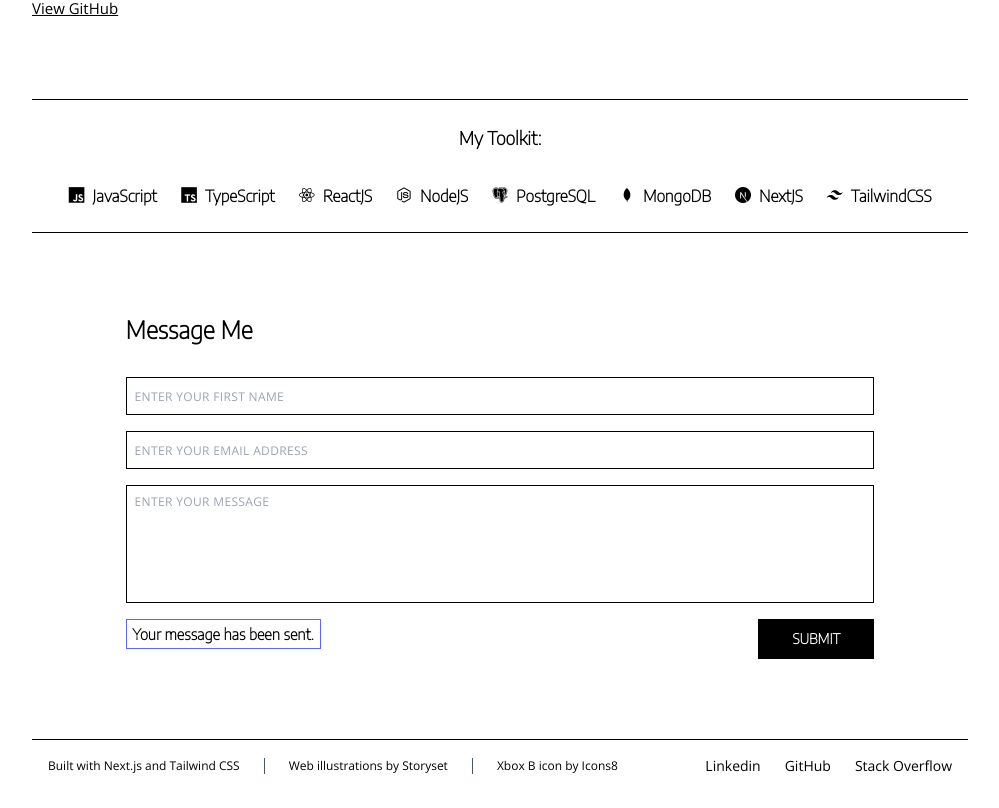
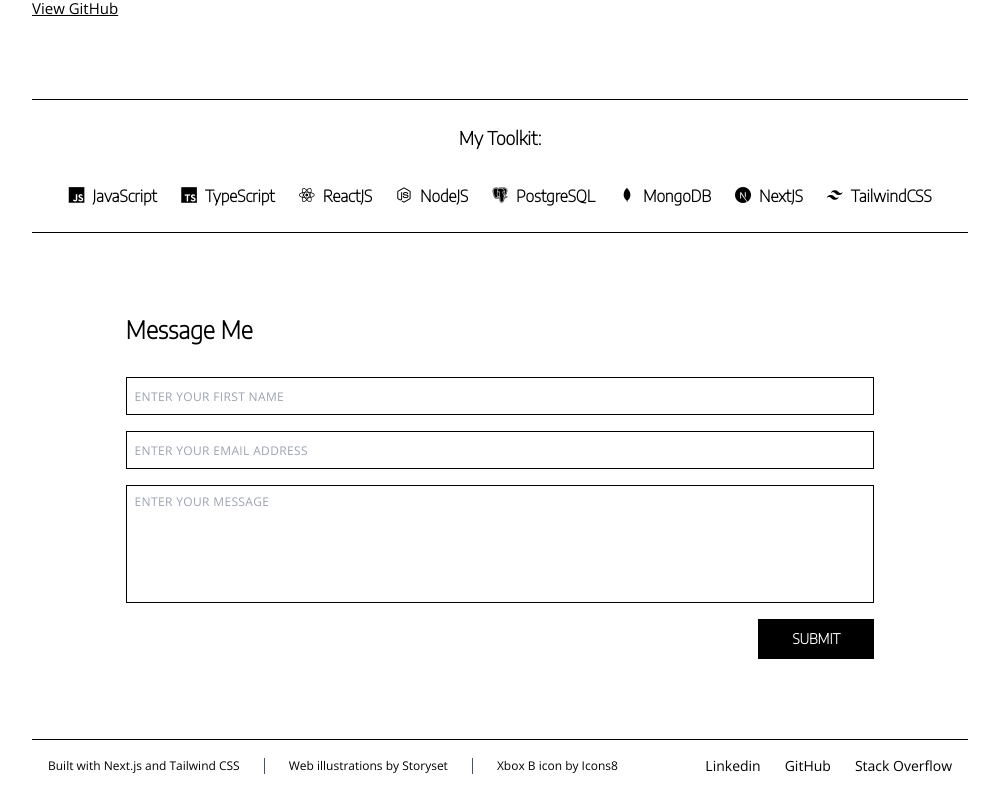
Before and after one commit to WebDevBernard/Portfolio, a Next.js app: page / in a window 1280 px wide. Shown: the part 990-1798 px from the top of the page, without its empty margins (140-1139 px from the left). Built offline with nearby package versions, Linux system fonts and the light colour scheme.

Commit message:
remove not submitted check in contact

```diff
--- a/components/Contact.tsx
+++ b/components/Contact.tsx
@@ -95,7 +95,7 @@ const Contact = () => {
                 {touched.message && errors.message && (
                   <p className="">{errors.message}</p>
                 )}
-                {!isSubmitting && (
+                {isSubmitting && (
                   <div className="text-black text-[15px] font-serif font-bold border-[1px] border-indigo-500 p-[6px]">
                     Your message has been sent.
                   </div>
```
